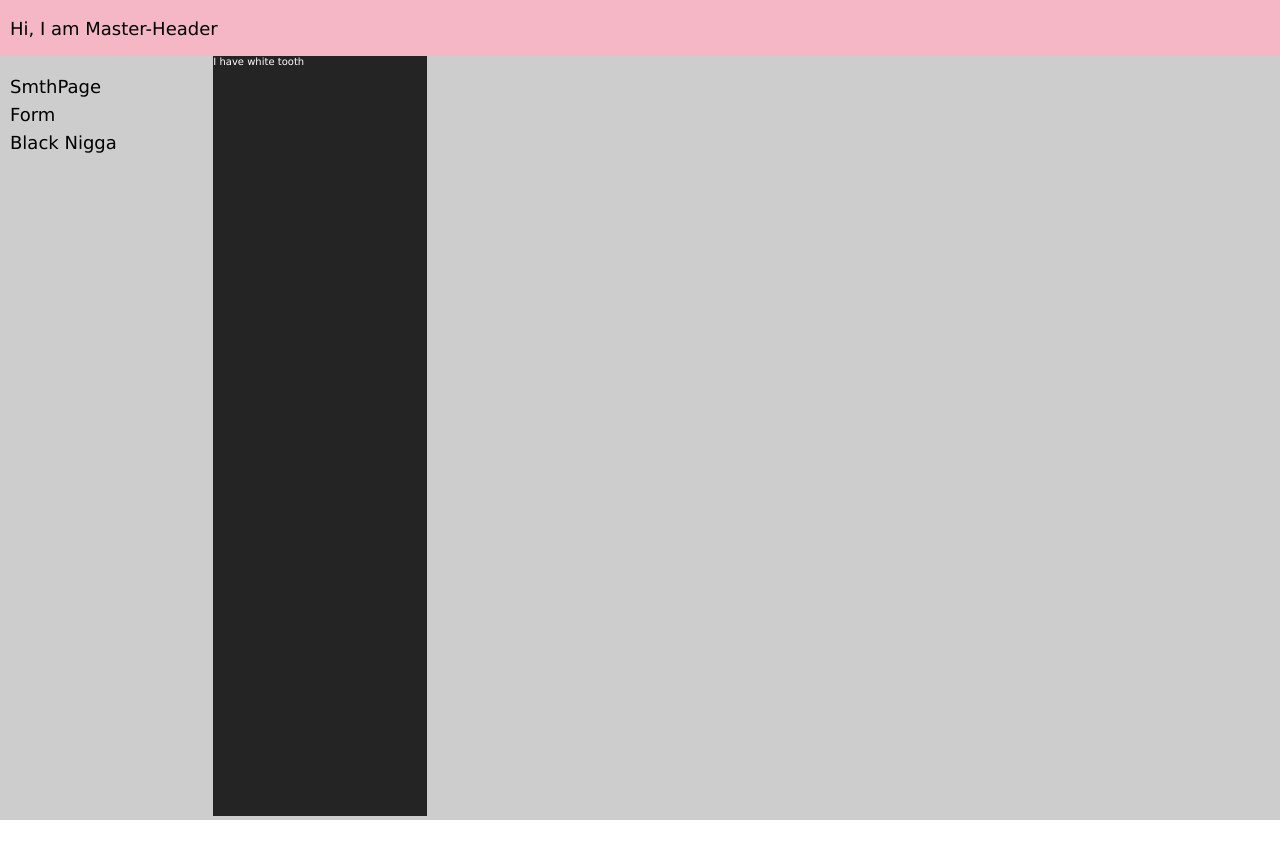
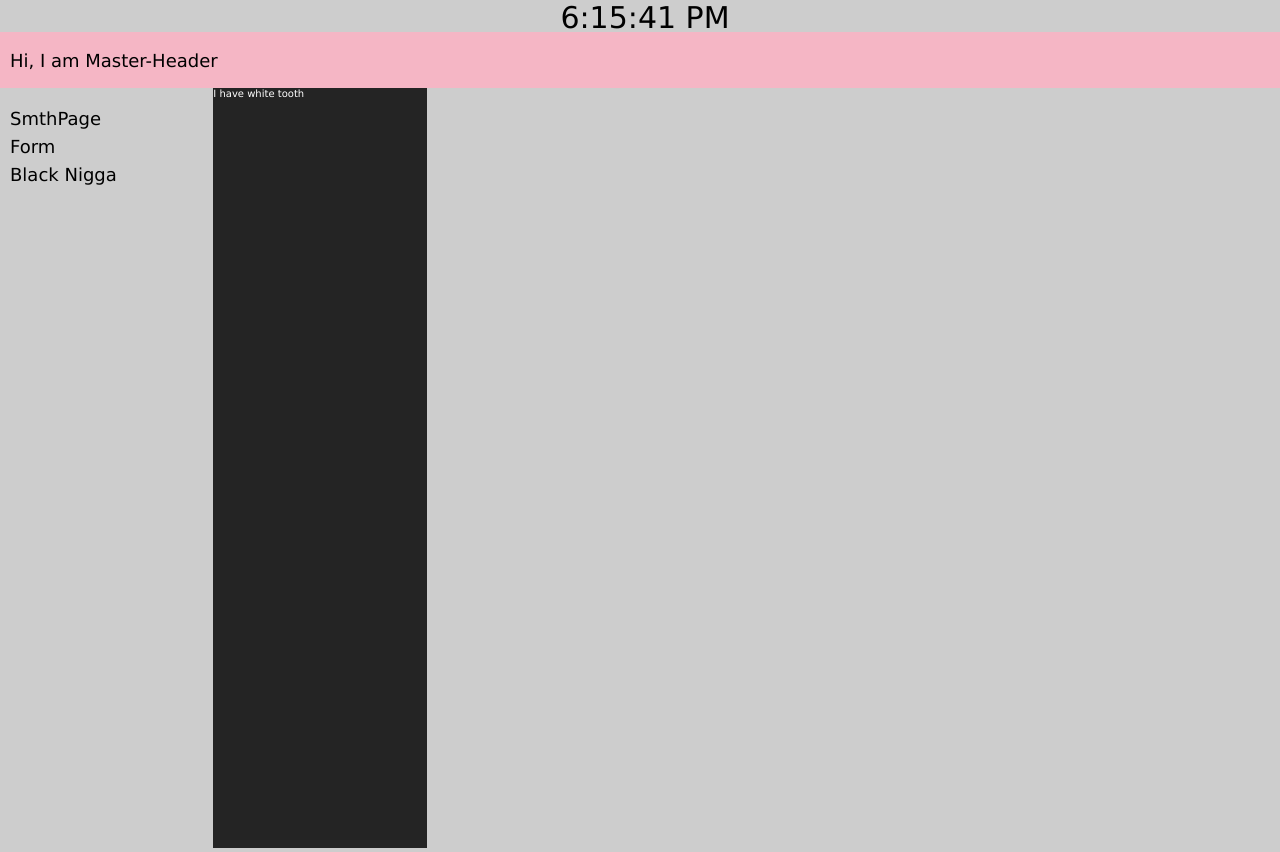
Before and after one commit to DaerioFrixell/masterN, a React (Create React App) app: page /nigga in a window 1280 px wide. Before the commit the page ends 820 px from the top, so only its background shows below. Built offline with nearby package versions, Linux system fonts and the light colour scheme.

Commit message:
feature/mn-08: clock component has been added

```diff
--- a/src/Core/App.js
+++ b/src/Core/App.js
@@ -10,10 +10,12 @@ import { MenuList } from '../components/menuList/MenuList';
 import { Form } from '../components/form/Form';
 import { SmthPage } from '../components/smthPage/SmthPage';
 import { Nigga } from '../components/nigga/Nigga';
+import { Clock } from '../components/clock/Clock';
 
 function App() {
   return (
     <div className="app">
+      <Clock />
       <Header />
       <MenuList />
       <Routes>
--- /dev/null
+++ b/src/components/clock/Clock.jsx
@@ -0,0 +1,25 @@
+import React from "react";
+import { useState, useEffect } from "react";
+import "./clock.scss";
+
+export const Clock = ({sec = 2000}) => {
+  const [date, setDate] = useState(new Date());
+
+  function refreshClock() {
+    setDate(new Date());
+  }
+
+  useEffect(() => {
+    const clockInterval = setInterval(refreshClock, sec);
+    return function cleanup() {
+      clearInterval(clockInterval);
+    };
+  }, []);
+
+
+  return (
+    <div className="clock">
+      <span>{date.toLocaleTimeString()}</span>
+    </div>
+  );
+};
--- /dev/null
+++ b/src/components/clock/clock.scss
@@ -0,0 +1,14 @@
+
+@use '../../scss/colors' as colors;
+@use '../../scss/fonts' as fonts;
+@import '../../scss/mixin.scss';
+
+.clock {
+  @include paddings;
+  display: grid;
+  grid-column: 1/7;
+  grid-template-rows: 45vh repeat(4, 40px);
+  height: 4vh;
+  font-size: 30px;
+  text-align: center;
+}
```
